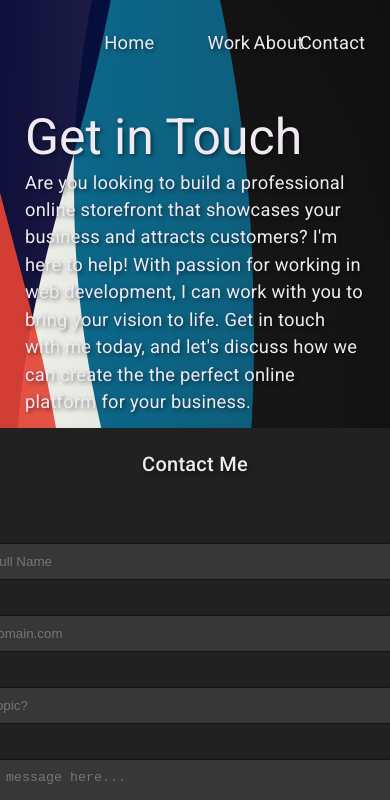
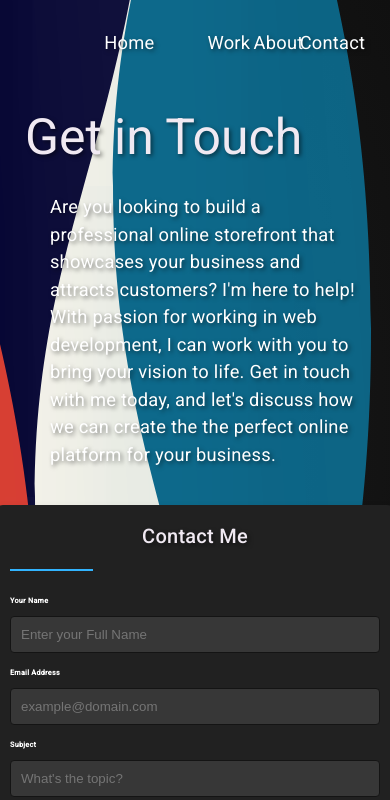
Before and after one commit to j33s3/Portfolio, an Angular app: page /contact in a window 390 px wide. Shown: the top 800 px of the page. Built offline with nearby package versions, Linux system fonts and the light colour scheme; no server answers.

Commit message:
Optimized the applictions UI to translate to mobiles devices. this includes scaling, color, and zooming issues

```diff
--- a/src/app/about/about.component.scss
+++ b/src/app/about/about.component.scss
@@ -1,5 +1,8 @@
 
-.about html, body { height: 100%}
+.about html, body {
+    height: 100%;
+    overflow-x: hidden;
+}
 .about body {
     background: radial-gradient(rgba(73,72,67, 1) 0%,                     /*Defines two of the same colors one is occupying the center and the other extends 35% of the radius*/
     rgba(70,69,63, 1) 35%, #212121 100%)                                /*Third sets the final color. 100% means that is will occupy the edges*/
@@ -12,6 +15,7 @@
 
 .about__content {
     display: flex;
+    position: relative;
     flex-direction:row-reverse;
     align-items: center;
     z-index: 10;
@@ -21,7 +25,7 @@
 @media(max-width: 900px) {
     .about__content {
         flex-direction: column-reverse;
-        align-items: initial;
+        align-items: center;
     }
 }
 
@@ -37,7 +41,7 @@
 
 
 .about__photo-container {
-    margin: var(--gutter-normal);
+    margin-bottom: 3rem;
 }
 
 .about__text {
@@ -63,13 +67,14 @@
 /*------  Ocean Background Animation  ------*/
 
 .ocean {
-    height: 5%;
-    width: 100%;
+    height: 50vh;
+    width: 100vw;
     position: absolute;
     bottom: 0;
     left: 0;
     background: #444444;
     background-color: transparent;
+    overflow-x: hidden;
 }
 
 .wave {
@@ -77,22 +82,21 @@
     background-repeat: repeat-x;
     position: absolute;
     width: 6400px;
-    top: -198px;
+    bottom: 0;
     left: 0;
     height: 198px;
     transform: translate(0, 0, 0);
     animation: wave 7s ease infinite;
-    z-index: 50;
 }
 
 .wave:nth-of-type(2) {
-    top: -168px;
+    bottom: 30px;
     animation: swell 5s ease-in-out infinite, wave 5s ease infinite;
     opacity: 1;
 }
 
 .wave:nth-of-type(3) {
-    top: -100px;
+    bottom: 60px;
     animation: swell 10s ease-in-out infinite, wave 10s ease-in-out infinite;
     opacity: .5;
 }
@@ -100,13 +104,13 @@
 
 @media(min-height: 1150px) {
     .wave {
-        top: -250px;
+        bottom: 250px;
     }
     .wave.wave:nth-of-type(2) {
-        top: -200px;
+        bottom: 200px;
     }
     .wave.wave:nth-of-type(3) {
-        top: -150px;
+        bottom: 150px;
     }
 
 }
--- a/src/app/contact/contact.component.html
+++ b/src/app/contact/contact.component.html
@@ -2,6 +2,7 @@
 
 
 <html>
+    <div class="background__gradient"></div>
     <header class="row">
         <nav>
             <app-navbar></app-navbar>
--- a/src/app/contact/contact.component.scss
+++ b/src/app/contact/contact.component.scss
@@ -1,7 +1,7 @@
 html, body {
-    background: radial-gradient(#161616 0%,                     /*Defines two of the same colors one is occupying the center and the other extends 35% of the radius*/
-    #161616 35%, #101010 100%);
-    position: relative;
+    // background: radial-gradient(#161616 0%,                     /*Defines two of the same colors one is occupying the center and the other extends 35% of the radius*/
+    // #161616 35%, #101010 100%);
+    // position: relative;
 }
 
 h1 {
@@ -10,6 +10,15 @@ h1 {
     text-shadow: 2px 2px 4px rgba(0, 0, 0, 0.5);
     z-index: 100;
     margin-top: 10%;
+}
+
+.background__gradient {
+    display: block;
+    position: fixed;
+    height: 100vh;
+    width: 100vw;
+    background: radial-gradient(#161616 0%,                     /*Defines two of the same colors one is occupying the center and the other extends 35% of the radius*/
+    #161616 35%, #101010 100%);
 }
 
 
@@ -23,14 +32,14 @@ h1 {
     align-items: center;
     overflow: hidden;
     width: 100vw;
-    height: 75vh;
+    height: auto;
     z-index: 100;
 }
 
 @media (max-width: 900px) {
     .page__content {
         flex-direction: column;
-        align-items: initial;
+        align-items: center;
     }
 }
 
@@ -45,10 +54,12 @@ h1 {
 
 .text__box {
     position: relative;
+    color: white;
     font-size: var(--font-size-normal);
     font-family: Roboto, 'Jost', sans-serif;
     line-height: 150%;
     text-shadow: 2px 2px 4px rgba(0, 0, 0, 0.5);
+    padding: 3rem 0 3rem 3rem;
 }
 
 @media(min-width: 900px) {
@@ -72,25 +83,20 @@ h1 {
 
 .ocean__container {
     // height: 100%;
-    // width: 2.5%;
-    position: absolute;
+    // width: 100%;
+    position: fixed;
     bottom: 0;
     left: 0;
     width: 100vw;
-    height: 100vh;
+    height: inherit;
     overflow: hidden;
-
+    z-index: 10;
     // background: #444444;
     // background-color: transparent;
 }
 
 
-@media(max-width: 900px) {
-    .wave { right: 75vw }
-    .wave:nth-of-type(2){ right: 55vw }
-    .wave:nth-of-type(3){ right: 35vw }
-    .wave:nth-of-type(4){ right: 15vw }
-}
+
 
 
 @keyframes wave {
@@ -112,7 +118,7 @@ h1 {
     position: absolute;
     bottom: 0;
     right: 80vw;
-    transform: translate(0, 0);
+    transform: translateY(0, 0);
     animation: wave 8s ease infinite;
     z-index: 50;
 }
@@ -142,14 +148,27 @@ h1 {
     z-index: 20;
 }
 
+@media(max-width: 900px) {
+    .wave { right: 90vw }
+    .wave:nth-of-type(2){ right: 70vw }
+    .wave:nth-of-type(3){ right: 45vw }
+    .wave:nth-of-type(4){ right: 20vw }
+}
+
+@media(max-width: 550px) {
+    .wave { right: 90vw }
+    .wave:nth-of-type(2){ right: 60vw }
+    .wave:nth-of-type(3){ right: 40vw }
+    .wave:nth-of-type(4){ right: 5vw }
+}
 
 /*  The email contact sheet  */
 
 .contact__box {
     display: flex;
+    position: relative;
     flex-direction: column;
     align-items: center;
-    position: relative;
     z-index: 100;
 }
 
@@ -166,12 +185,20 @@ h1 {
     box-shadow: 0 4px 10px rgba(0, 0, 0, 0.1);
 }
 
+@media(max-width: 650px) {
+    .contact__form {
+        width: 400px;
+        padding: 15px;
+    }
+}
+
 .contact__form h2 {
     text-align: center;
     margin-bottom: 20px;
 }
 
 .contact__form label {
+    color: white;
     display: block;
     margin-top: 10px;
     font-weight: bold;
@@ -237,6 +264,7 @@ h1 {
 
     mask-size: contain;
     -webkit-mask-size: contain;
+    margin-bottom: 5rem;
 }
 
 
@@ -246,12 +274,3 @@ h1 {
 .linkedin:hover, .github:hover {
     transform: scale(1.2);
 }
-
-.work__code-wrapper {
-    display: inline-block;
-    transition: transform 0.3s ease;
-}
-
-.work__code-wrapper:hover {
-    transform: scale(1.1);
-}
--- a/src/app/home/home.component.scss
+++ b/src/app/home/home.component.scss
@@ -1,5 +1,6 @@
 .home-body{
     background-color: black;
+    overflow: hidden;
 }
 
 .header {
--- a/src/app/navbar/navbar.component.scss
+++ b/src/app/navbar/navbar.component.scss
@@ -15,6 +15,7 @@
 
 .nav__items {
     display: flex;
+    color: white;
     list-style: none;                                                         /*This removes default bullet points, number, or other markers from a list*/
     width: 27%;
     font-size: var(--font-size-normal);
--- a/src/app/work/work-school/work-school.component.html
+++ b/src/app/work/work-school/work-school.component.html
@@ -47,12 +47,12 @@
 
                 <!-- Code Review Video-->
                  <section>
-                    <div class="work__box">
-                        <div class="work__text">
-                            <h1> Code Review for Capstone Projects </h1>
+                    <div class="video__box">
+                        <div class="video__text">
+                            <h1 > Code Review for Capstone Projects </h1>
                         </div>
-                        <div class="work__picture">
-                            <iframe width="640" height="360" src="https://www.youtube.com/embed/4HpKcof5nio?si=5dpodui9pqWjka05" title="YouTube video player" frameborder="0" allow="accelerometer; autoplay; clipboard-write; encrypted-media; gyroscope; picture-in-picture; web-share" referrerpolicy="strict-origin-when-cross-origin" allowfullscreen></iframe>
+                        <div class="video__picture-box">
+                            <iframe  class="video__picture"  src="https://www.youtube.com/embed/4HpKcof5nio?si=5dpodui9pqWjka05" title="YouTube video player" frameborder="0" allow="accelerometer; autoplay; clipboard-write; encrypted-media; gyroscope; picture-in-picture; web-share" referrerpolicy="strict-origin-when-cross-origin" allowfullscreen></iframe>
                         </div>
                      </div>
                  </section>
--- a/src/app/work/work.scss
+++ b/src/app/work/work.scss
@@ -242,6 +242,13 @@ body {
     overflow-y: hidden;
 }
 
+iframe{
+    position: absolute;
+    width: 30%;
+    height: 27%;
+    transform: translateY(-50%);
+}
+
 // .capstone__title {
 // }
 
@@ -249,3 +256,53 @@ body {
     line-height: var(--font-size-medium);
     max-width: 900px;
 }
+
+/*  For the Video Code Review  */
+
+.video__box {
+    display: flex;
+    align-items: center;
+    height: fit-content;
+    flex-direction: row;
+    overflow-y: hidden;
+}
+
+@media(max-width: 1100px) {
+    .video__box {
+        flex-direction: column;
+    }
+}
+
+.video__picture-box{
+    display: flex;
+    position: block;
+    height: auto;
+    width: 600px;
+    aspect-ratio: 16 / 9;
+
+}
+
+.video__picture {
+    position:absolute;
+    width: inherit;
+    height: inherit;
+    aspect-ratio: inherit;
+    transform: translateY(0);
+}
+
+@media(max-width: 800px) {
+    .video__picture-box {
+        width: 400px;
+    }
+}
+
+.video__text {
+    font-weight: 400;
+    text-align: center;
+}
+
+@media(min-width: 901px) {
+    .video__text{
+        flex: 0 0 35%;                          // Short hand for grow shrink and basis, Item will not grow or shrink the size of the item is 35% vw
+    }
+}
--- a/src/styles.scss
+++ b/src/styles.scss
@@ -1,6 +1,8 @@
 /* You can add global styles to this file, and also import other style files */
 
-html, body { height: 100%; }
+html, body {
+    height: 100%;
+}
 body { margin: 0; font-family: Roboto, "Helvetica Neue", sans-serif; }
 
 *   {
```
Also changed, not shown: src/assets/images/vertical_wave.svg.
